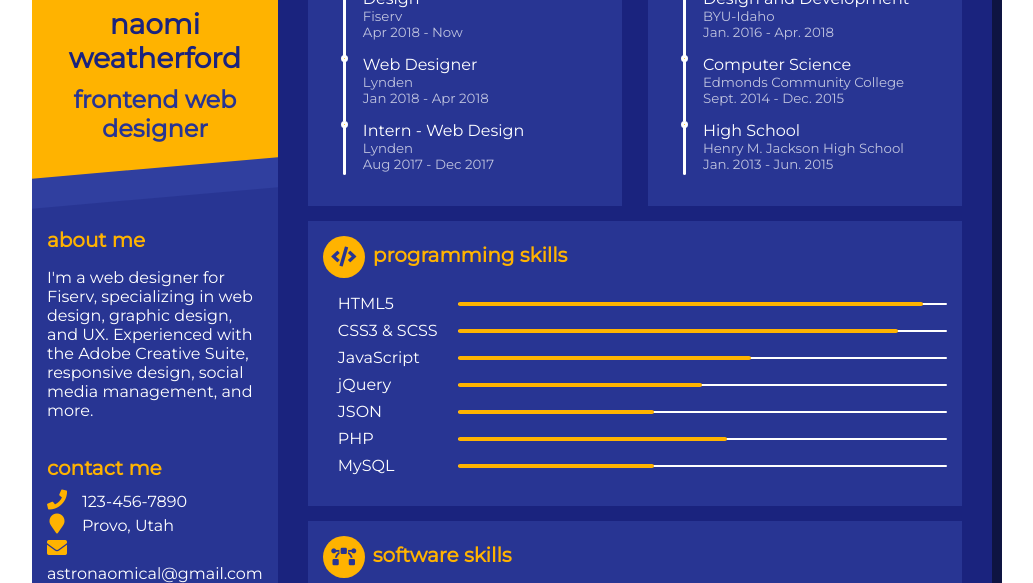
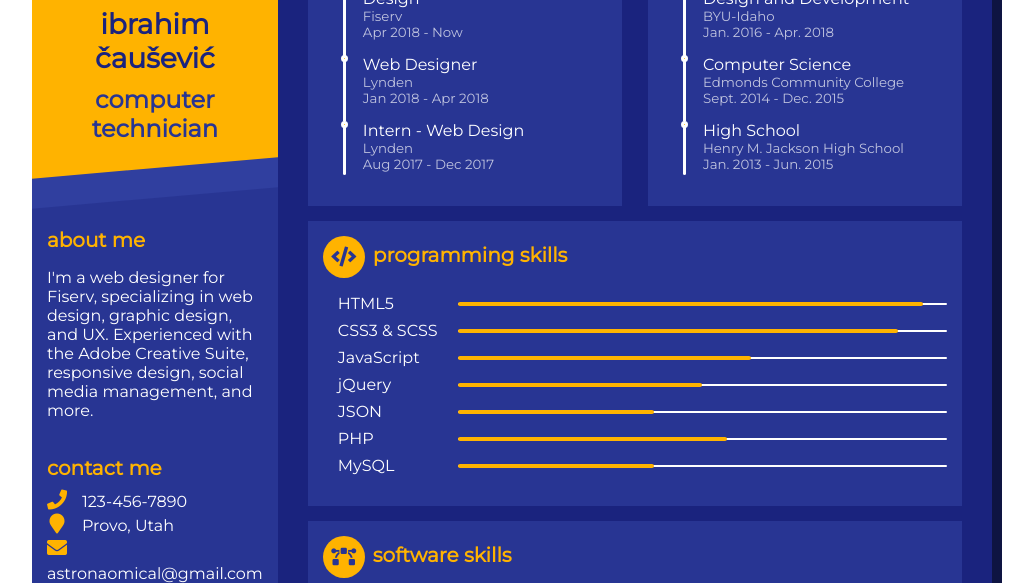
Before and after one commit to kibacin/cv, a plain HTML site: page index.html in a window 1280 px wide. Shown: the part 153-736 px from the top of the page, without its empty margins (128-1161 px from the left). Drawn offline with Linux system fonts and the light colour scheme.

Commit message:
Update index.html

```diff
--- a/index.html
+++ b/index.html
@@ -12,12 +12,12 @@
         <div class="base">
             <div class="profile">
                 <div class="photo">
-                    <img src="lolcina.png" alt="Profile Photo" />
+                    <img src="https://github.com/kibacin/cv/blob/main/lolcina.png" alt="Profile Photo" />
                     <i class="fas fa-rocket"></i>
                 </div>
                 <div class="info">
-                    <h1 class="name">Naomi Weatherford</h1>
-                    <h2 class="job">Frontend Web Designer</h2>
+                    <h1 class="name">Ibrahim Čaušević</h1>
+                    <h2 class="job">Computer technician</h2>
                 </div>
             </div>
             <div class="about">
```
